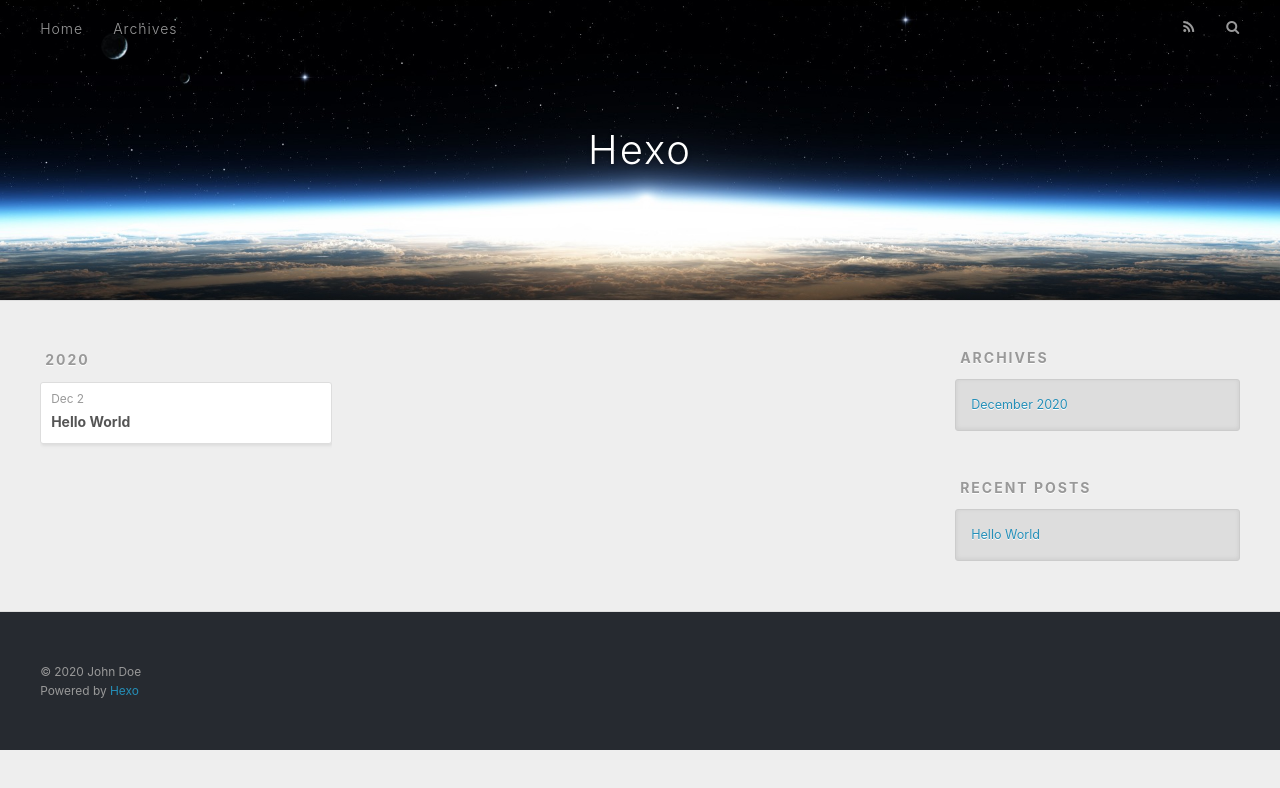
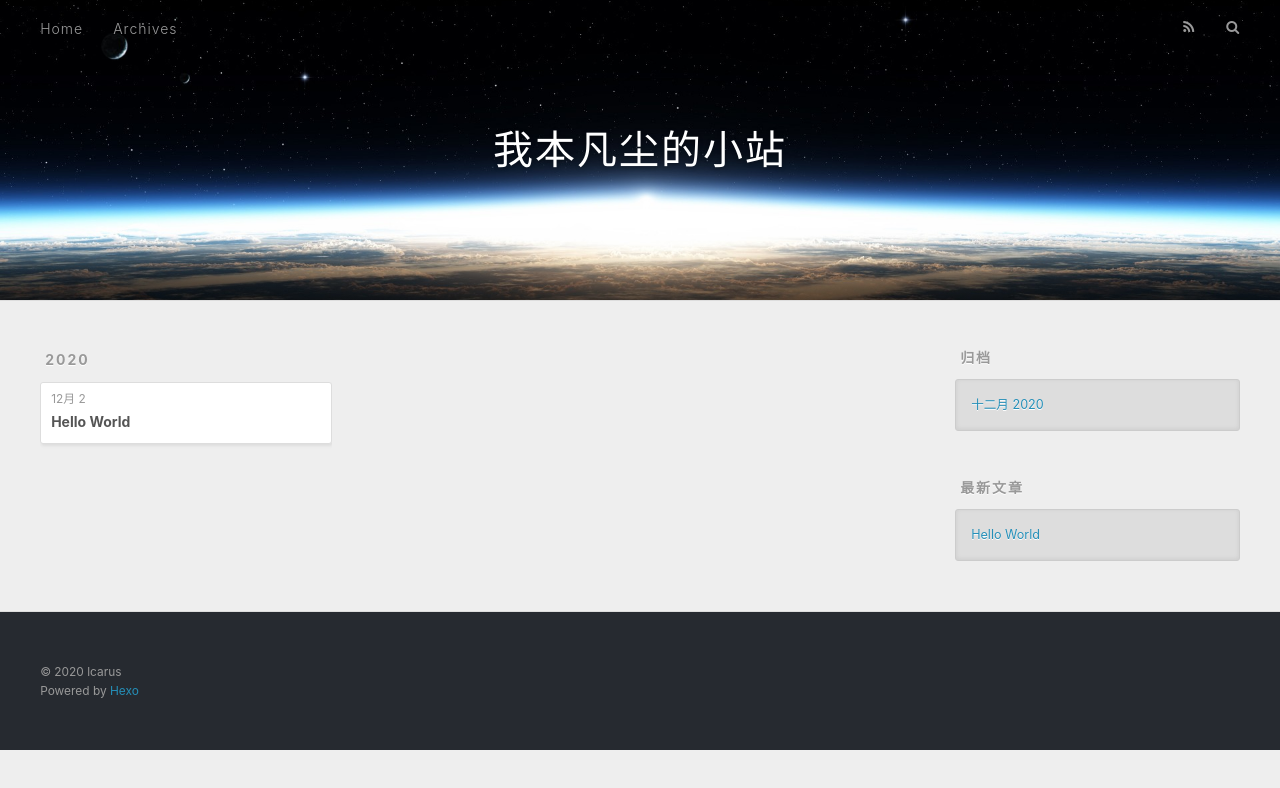
Before and after one commit to lcarus233/lcarus233.github.io, a plain HTML site: page archives/2020/12/index.html in a window 1280 px wide. Drawn offline with nearby package versions, Linux system fonts and the light colour scheme.

Commit message:
Site updated: 2020-12-02 20:01:47

```diff
--- a/archives/2020/12/index.html
+++ b/archives/2020/12/index.html
@@ -5,17 +5,17 @@
 
 
 
-  <title>Archives: 2020/12 | Hexo</title>
+  <title>归档: 2020/12 | 我本凡尘的小站</title>
   <meta name="viewport" content="width=device-width, initial-scale=1, maximum-scale=1">
   <meta property="og:type" content="website">
-<meta property="og:title" content="Hexo">
+<meta property="og:title" content="我本凡尘的小站">
 <meta property="og:url" content="http://example.com/archives/2020/12/index.html">
-<meta property="og:site_name" content="Hexo">
-<meta property="og:locale" content="en_US">
-<meta property="article:author" content="John Doe">
+<meta property="og:site_name" content="我本凡尘的小站">
+<meta property="og:locale" content="zh_CN">
+<meta property="article:author" content="lcarus">
 <meta name="twitter:card" content="summary">
 
-    <link rel="alternate" href="/atom.xml" title="Hexo" type="application/atom+xml">
+    <link rel="alternate" href="/atom.xml" title="我本凡尘的小站" type="application/atom+xml">
 
 
     <link rel="icon" href="/favicon.png">
@@ -36,7 +36,7 @@
   <div id="header-outer" class="outer">
     <div id="header-title" class="inner">
       <h1 id="logo-wrap">
-        <a href="/" id="logo">Hexo</a>
+        <a href="/" id="logo">我本凡尘的小站</a>
       </h1>
 
     </div>
@@ -53,7 +53,7 @@
 
           <a id="nav-rss-link" class="nav-icon" href="/atom.xml" title="RSS Feed"></a>
 
-        <a id="nav-search-btn" class="nav-icon" title="Search"></a>
+        <a id="nav-search-btn" class="nav-icon" title="搜索"></a>
       </nav>
       <div id="search-form-wrap">
         <form action="//google.com/search" method="get" accept-charset="UTF-8" class="search-form"><input type="search" name="q" class="search-form-input" placeholder="Search"><button type="submit" class="search-form-submit">&#xF002;</button><input type="hidden" name="sitesearch" value="http://example.com"></form>
@@ -79,7 +79,7 @@
   <div class="archive-article-inner">
     <header class="archive-article-header">
       <a href="/2020/12/02/hello-world/" class="archive-article-date">
-  <time datetime="2020-12-02T10:29:57.885Z" itemprop="datePublished">Dec 2</time>
+  <time datetime="2020-12-02T10:29:57.885Z" itemprop="datePublished">12月 2</time>
 </a>
 
 
@@ -111,9 +111,9 @@
 
 
   <div class="widget-wrap">
-    <h3 class="widget-title">Archives</h3>
+    <h3 class="widget-title">归档</h3>
     <div class="widget">
-      <ul class="archive-list"><li class="archive-list-item"><a class="archive-list-link" href="/archives/2020/12/">December 2020</a></li></ul>
+      <ul class="archive-list"><li class="archive-list-item"><a class="archive-list-link" href="/archives/2020/12/">十二月 2020</a></li></ul>
     </div>
   </div>
 
@@ -121,7 +121,7 @@
 
 
   <div class="widget-wrap">
-    <h3 class="widget-title">Recent Posts</h3>
+    <h3 class="widget-title">最新文章</h3>
     <div class="widget">
       <ul>
 
@@ -141,7 +141,7 @@
 
   <div class="outer">
     <div id="footer-info" class="inner">
-      &copy; 2020 John Doe<br>
+      &copy; 2020 lcarus<br>
       Powered by <a href="http://hexo.io/" target="_blank">Hexo</a>
     </div>
   </div>
```
Also changed, not shown: 2020/12/02/hello-world/index.html (+12 -12 lines), archives/2020/index.html (+13 -13 lines), archives/index.html (+13 -13 lines), index.html (+13 -13 lines).
